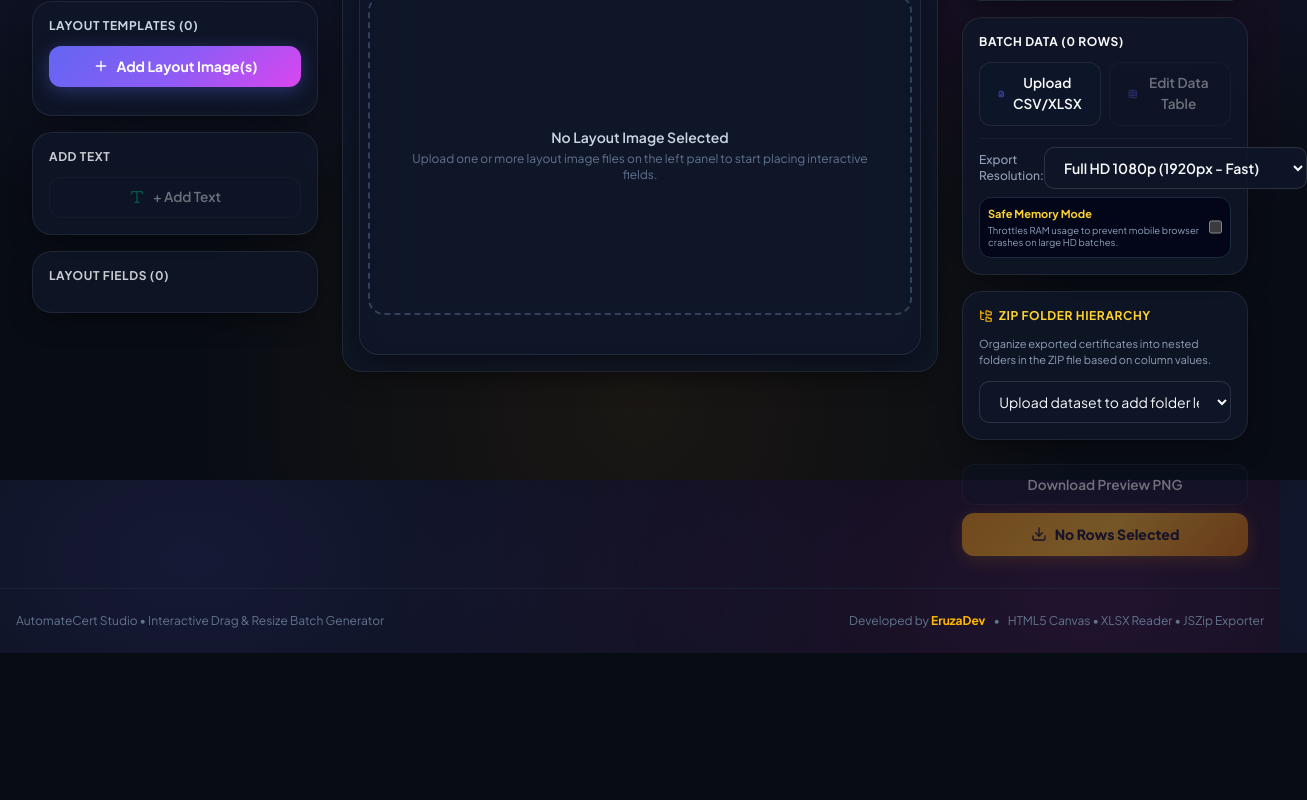
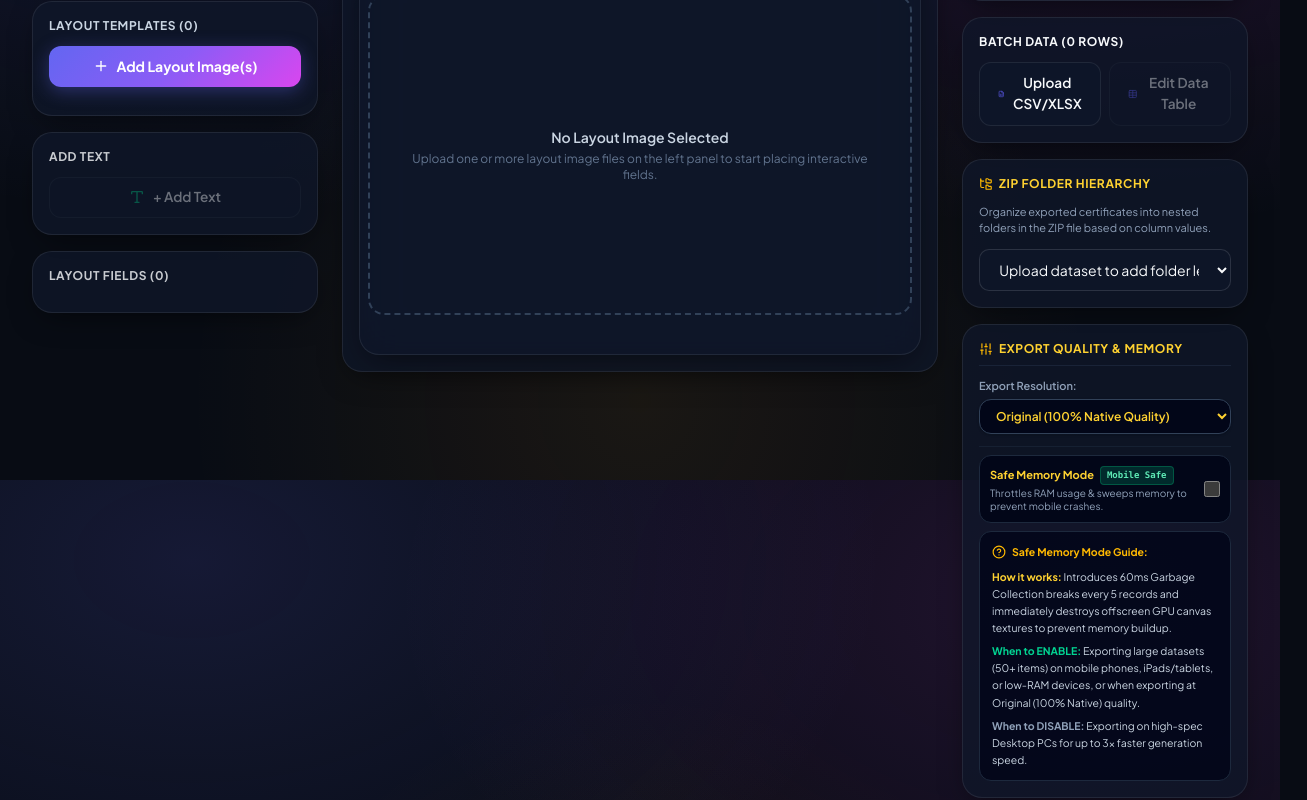
Before and after one commit to EruzaDev/Automate, a React (Vite) app: page / in a window 1280 px wide. Shown: the part 320-1120 px from the top of the page, 1307 px wide, since content can reach past the window. Before the commit the page ends 973 px from the top, so only its background shows below. Built offline with nearby package versions, Linux system fonts and the light colour scheme; a web font is replaced by a local one.

Commit message:
Optimized extraction and qol for zipping

```diff
--- a/src/components/InteractiveStudio/LayoutStudio.jsx
+++ b/src/components/InteractiveStudio/LayoutStudio.jsx
@@ -1,5 +1,5 @@
 import React, { useState, useRef } from 'react';
-import { Layout, Plus, Trash2, FileSpreadsheet, Download, Type, QrCode, Sliders, ArrowUp, ArrowDown, FolderPlus, FolderTree, Bold, Italic, Strikethrough, Underline, MessageSquare, Search, Table, Eye, CheckCircle, Loader2, CheckSquare, Square } from 'lucide-react';
+import { Layout, Plus, Trash2, FileSpreadsheet, Download, Type, QrCode, Sliders, ArrowUp, ArrowDown, FolderPlus, FolderTree, Bold, Italic, Strikethrough, Underline, MessageSquare, Search, Table, Eye, CheckCircle, Loader2, CheckSquare, Square, HelpCircle, ShieldAlert, ShieldCheck } from 'lucide-react';
 import * as XLSX from 'xlsx';
 import InteractiveStage from './InteractiveStage';
 import CSVDataEditorModal from '../Shared/CSVDataEditorModal';
@@ -15,8 +15,9 @@ export default function LayoutStudio({ onStartExport, setExportStatus, onProgres
   // Folder Hierarchy Sort State
   const [folderSortColumns, setFolderSortColumns] = useState([]);
   const [folderStructureMode, setFolderStructureMode] = useState('combined'); // 'combined' | 'nested'
-  const [exportResolution, setExportResolution] = useState(1920); // Default 1920px (Full HD) for fast memory performance
+  const [exportResolution, setExportResolution] = useState(0); // Default 0 = Original (100% Native Resolution of imported certificate)
   const [safeMemoryMode, setSafeMemoryMode] = useState(() => typeof window !== 'undefined' && ('ontouchstart' in window || (navigator.maxTouchPoints && navigator.maxTouchPoints > 0)));
+  const [isLargeBatchModalOpen, setIsLargeBatchModalOpen] = useState(false);
 
   const handleAddFolderSortColumn = (colKey) => {
     if (!colKey || folderSortColumns.includes(colKey)) return;
@@ -455,6 +456,18 @@ export default function LayoutStudio({ onStartExport, setExportStatus, onProgres
 
   const cancelExportRef = useRef(false);
 
+  const handleInitiateBatchZip = () => {
+    if (layouts.length === 0 || rows.length === 0) return;
+    const selectedCount = selectedRowIndices.size > 0 ? selectedRowIndices.size : rows.length;
+
+    // Prompt for Large Batches (>100 items) if Safe Memory Mode is not enabled
+    if (selectedCount >= 100 && !safeMemoryMode) {
+      setIsLargeBatchModalOpen(true);
+      return;
+    }
+    handleGenerateBatchZip();
+  };
+
   // Export Batch ZIP for Selected Rows
   const handleGenerateBatchZip = async () => {
     if (layouts.length === 0 || rows.length === 0) return;
@@ -480,7 +493,7 @@ export default function LayoutStudio({ onStartExport, setExportStatus, onProgres
     setLocalExportStatus(initialStatus);
     if (setExportStatus) setExportStatus(initialStatus);
 
-    const zipBlob = await exportLayoutsToZip({
+    await exportLayoutsToZip({
       rows: selectedRowsToExport,
       layouts,
       layoutColumnKey,
@@ -488,13 +501,33 @@ export default function LayoutStudio({ onStartExport, setExportStatus, onProgres
       folderStructureMode,
       maxDimension: exportResolution,
       safeMemoryMode,
-      onProgress: (current, total) => {
-        const curStatus = { isExporting: true, isFinished: false, progress: current, total, phase: 'rendering', zipPercent: 0 };
+      batchChunkSize: 500, // 500 items per ZIP volume to guarantee low RAM usage
+      onProgress: (current, total, volInfo) => {
+        const curStatus = {
+          isExporting: true,
+          isFinished: false,
+          progress: current,
+          total,
+          phase: 'rendering',
+          zipPercent: 0,
+          currentVolume: volInfo?.currentVolume || 1,
+          totalVolumes: volInfo?.totalVolumes || 1
+        };
         setLocalExportStatus(curStatus);
         if (setExportStatus) setExportStatus(curStatus);
       },
-      onZipProgress: (percent) => {
-        const packingStatus = { isExporting: true, isFinished: false, progress: selectedRowsToExport.length, total: selectedRowsToExport.length, phase: 'packing', zipPercent: percent };
+      onZipProgress: (percent, currentFile, volInfo) => {
+        const packingStatus = {
+          isExporting: true,
+          isFinished: false,
+          progress: selectedRowsToExport.length,
+          total: selectedRowsToExport.length,
+          phase: 'packing',
+          zipPercent: percent,
+          currentZipFile: currentFile,
+          currentVolume: volInfo?.currentVolume || 1,
+          totalVolumes: volInfo?.totalVolumes || 1
+        };
         setLocalExportStatus(packingStatus);
         if (setExportStatus) setExportStatus(packingStatus);
       },
@@ -508,20 +541,13 @@ export default function LayoutStudio({ onStartExport, setExportStatus, onProgres
       return;
     }
 
-    const blobUrl = URL.createObjectURL(zipBlob);
-    const link = document.createElement('a');
-    link.href = blobUrl;
-    link.download = 'Certificates_Batch_Export.zip';
-    document.body.appendChild(link);
-    link.click();
-    document.body.removeChild(link);
-
-    // Instantly clean up memory allocated for generated photos & zip blob
-    setTimeout(() => {
-      URL.revokeObjectURL(blobUrl);
-    }, 1000);
-
-    const finalStatus = { isExporting: false, isFinished: true, progress: selectedRowsToExport.length, total: selectedRowsToExport.length };
+    const finalStatus = {
+      isExporting: false,
+      isFinished: true,
+      progress: selectedRowsToExport.length,
+      total: selectedRowsToExport.length,
+      phase: 'complete'
+    };
     setLocalExportStatus(finalStatus);
     if (setExportStatus) setExportStatus(finalStatus);
   };
@@ -1389,38 +1415,6 @@ export default function LayoutStudio({ onStartExport, setExportStatus, onProgres
             {dataFileName && (
               <span className="text-[10px] text-slate-400 block truncate">{dataFileName}</span>
             )}
-
-            {/* Export Resolution / Quality Picker */}
-            <div className="space-y-2 pt-2 border-t border-slate-800/60">
-              <div className="flex items-center justify-between text-xs">
-                <span className="text-slate-400 font-medium">Export Resolution:</span>
-                <select
-                  value={exportResolution}
-                  onChange={(e) => setExportResolution(Number(e.target.value))}
-                  className="select-dark text-xs py-1 px-2 border-slate-700 bg-slate-950 font-semibold text-amber-300"
-                >
-                  <option value={2560}>Ultra 2.5K (2560px)</option>
-                  <option value={1920}>Full HD 1080p (1920px - Fast)</option>
-                  <option value={1280}>Compact (1280px - Super Fast)</option>
-                </select>
-              </div>
-
-              {/* Safe Memory Mode (Prevents Mobile Crashes) */}
-              <label className="flex items-center justify-between p-2 rounded-xl bg-slate-950 border border-slate-800 cursor-pointer hover:border-slate-700 transition-colors">
-                <div className="space-y-0.5 pr-2">
-                  <span className="text-[11px] font-bold text-amber-300 block">Safe Memory Mode</span>
-                  <span className="text-[9.5px] text-slate-400 block leading-tight">
-                    Throttles RAM usage to prevent mobile browser crashes on large HD batches.
-                  </span>
-                </div>
-                <input
-                  type="checkbox"
-                  checked={safeMemoryMode}
-                  onChange={(e) => setSafeMemoryMode(e.target.checked)}
-                  className="w-4 h-4 accent-amber-500 rounded cursor-pointer"
-                />
-              </label>
-            </div>
           </div>
 
           {/* ZIP Folder Hierarchy & Sorting Options */}
@@ -1559,13 +1553,79 @@ export default function LayoutStudio({ onStartExport, setExportStatus, onProgres
             )}
           </div>
 
+          {/* Export Resolution & Performance Settings */}
+          <div className="glass-panel p-4 space-y-3 border-amber-500/30">
+            <div className="flex items-center justify-between border-b border-slate-800/80 pb-2">
+              <h3 className="font-bold text-xs text-amber-300 uppercase tracking-wider flex items-center gap-1.5">
+                <Sliders className="w-3.5 h-3.5 text-amber-400" /> Export Quality & Memory
+              </h3>
+            </div>
+
+            {/* Resolution Dropdown */}
+            <div className="space-y-1">
+              <label className="text-[11px] font-semibold text-slate-400 block">Export Resolution:</label>
+              <select
+                value={exportResolution}
+                onChange={(e) => setExportResolution(Number(e.target.value))}
+                className="w-full text-xs py-2 px-3 font-semibold text-amber-300 bg-slate-950 border border-slate-700 rounded-xl focus:outline-none focus:ring-2 focus:ring-amber-500/40 cursor-pointer shadow-sm"
+              >
+                <option value={0}>Original (100% Native Quality)</option>
+                <option value={2560}>Ultra 2.5K (2560px Max)</option>
+                <option value={1920}>Full HD 1080p (1920px Max)</option>
+                <option value={1280}>Compact (1280px Max - Fast)</option>
+              </select>
+            </div>
+
+            {/* Safe Memory Mode Toggle */}
+            <div className="space-y-2 pt-2 border-t border-slate-800/60">
+              <label className="flex items-center justify-between p-2.5 rounded-xl bg-slate-950 border border-slate-800 cursor-pointer hover:border-slate-700 transition-colors">
+                <div className="space-y-0.5 pr-2">
+                  <div className="flex items-center gap-1.5">
+                    <span className="text-[11px] font-bold text-amber-300">Safe Memory Mode</span>
+                    <span className="text-[9px] font-mono font-bold px-1.5 py-0.5 rounded bg-emerald-500/20 text-emerald-300 border border-emerald-500/30">
+                      Mobile Safe
+                    </span>
+                  </div>
+                  <span className="text-[10px] text-slate-400 block leading-tight">
+                    Throttles RAM usage & sweeps memory to prevent mobile crashes.
+                  </span>
+                </div>
+                <input
+                  type="checkbox"
+                  checked={safeMemoryMode}
+                  onChange={(e) => setSafeMemoryMode(e.target.checked)}
+                  className="w-4 h-4 accent-amber-500 rounded cursor-pointer flex-shrink-0"
+                />
+              </label>
+
+              {/* Detailed Instructions on Safe Mode */}
+              <div className="p-3 rounded-xl bg-slate-950/80 border border-slate-800 space-y-2 text-[10.5px]">
+                <div className="flex items-center gap-1.5 text-amber-400 font-bold">
+                  <HelpCircle className="w-3.5 h-3.5 text-amber-400 flex-shrink-0" />
+                  <span>Safe Memory Mode Guide:</span>
+                </div>
+                <div className="space-y-1.5 text-slate-300 leading-relaxed">
+                  <p>
+                    <strong className="text-amber-300">How it works:</strong> Introduces 60ms Garbage Collection breaks every 5 records and immediately destroys offscreen GPU canvas textures to prevent memory buildup.
+                  </p>
+                  <p>
+                    <strong className="text-emerald-400">When to ENABLE:</strong> Exporting large datasets (50+ items) on mobile phones, iPads/tablets, or low-RAM devices, or when exporting at Original (100% Native) quality.
+                  </p>
+                  <p>
+                    <strong className="text-slate-400">When to DISABLE:</strong> Exporting on high-spec Desktop PCs for up to 3x faster generation speed.
+                  </p>
+                </div>
+              </div>
+            </div>
+          </div>
+
           {/* Actions at the bottom */}
           <div className="space-y-2 pt-2">
             <button onClick={handleDownloadSinglePreview} disabled={!currentLayout} className="btn-secondary text-xs w-full justify-center disabled:opacity-40">
               Download Preview PNG
             </button>
             <button
-              onClick={handleGenerateBatchZip}
+              onClick={handleInitiateBatchZip}
               disabled={layouts.length === 0 || rows.length === 0 || selectedRowIndices.size === 0 || localExportStatus.isExporting}
               className="btn-gold text-sm w-full py-3 justify-center shadow-lg shadow-amber-500/20 disabled:opacity-40 font-bold flex items-center gap-2"
             >
@@ -1589,6 +1649,63 @@ export default function LayoutStudio({ onStartExport, setExportStatus, onProgres
         </div>
       </div>
 
+      {/* Large Batch Safe Mode Advisory Modal */}
+      {isLargeBatchModalOpen && (
+        <div className="fixed inset-0 z-50 flex items-center justify-center p-4 bg-slate-950/80 backdrop-blur-md animate-fade-in">
+          <div className="bg-slate-900 border border-amber-500/40 w-full max-w-md rounded-2xl shadow-2xl overflow-hidden p-6 space-y-4">
+            <div className="flex items-center gap-3 text-amber-400">
+              <div className="p-3 rounded-xl bg-amber-500/20 border border-amber-500/30">
+                <ShieldAlert className="w-6 h-6 text-amber-400" />
+              </div>
+              <div>
+                <h3 className="text-base font-bold text-white">Large Batch Optimization Advisory</h3>
+                <p className="text-xs text-amber-300 font-medium">
+                  {(selectedRowIndices.size || rows.length).toLocaleString()} Certificates Selected
+                </p>
+              </div>
+            </div>
+
+            <p className="text-xs text-slate-300 leading-relaxed">
+              You are processing a large batch of <strong>{(selectedRowIndices.size || rows.length).toLocaleString()} certificates</strong>.
+              Enabling <strong>Safe Memory Mode</strong> is recommended for batches over 100 items to prevent browser memory exhaustion and ensure 100% stable ZIP generation.
+            </p>
+
+            <div className="p-3 rounded-xl bg-slate-950 border border-slate-800 space-y-1.5 text-[11px]">
+              <div className="flex items-center justify-between text-amber-300 font-bold">
+                <span>Recommended Setup:</span>
+              </div>
+              <ul className="list-disc list-inside text-slate-400 space-y-1">
+                <li><strong>Safe Memory Mode:</strong> Enabled (Prevents memory leaks & crashes)</li>
+                <li><strong>ZIP Streaming:</strong> Fast STORE Mode Enabled</li>
+              </ul>
+            </div>
+
+            <div className="grid grid-cols-1 sm:grid-cols-2 gap-2 pt-2">
+              <button
+                onClick={() => {
+                  setSafeMemoryMode(true);
+                  setIsLargeBatchModalOpen(false);
+                  setTimeout(() => handleGenerateBatchZip(), 50);
+                }}
+                className="btn-gold text-xs py-2.5 justify-center font-bold flex items-center gap-1.5 shadow-md shadow-amber-500/20"
+              >
+                <ShieldCheck className="w-4 h-4 text-slate-950" />
+                <span>Enable Safe & Start</span>
+              </button>
+              <button
+                onClick={() => {
+                  setIsLargeBatchModalOpen(false);
+                  setTimeout(() => handleGenerateBatchZip(), 50);
+                }}
+                className="btn-secondary text-xs py-2.5 justify-center text-slate-300 hover:text-white"
+              >
+                Proceed Fast
+              </button>
+            </div>
+          </div>
+        </div>
+      )}
+
       {/* Batch Generation Progress & Loading Modal */}
       {(localExportStatus.isExporting || localExportStatus.isFinished) && (
         <div className="fixed inset-0 z-50 flex items-center justify-center p-4 bg-slate-950/80 backdrop-blur-md animate-fade-in">
@@ -1602,14 +1719,29 @@ export default function LayoutStudio({ onStartExport, setExportStatus, onProgres
                 </div>
 
                 <div className="space-y-1">
+                  {localExportStatus.totalVolumes > 1 && (
+                    <div className="inline-flex items-center gap-1.5 px-2.5 py-1 rounded-full bg-amber-500/20 text-amber-300 border border-amber-500/30 text-[10px] font-mono font-bold mb-1">
+                      <span>ZIP Volume {localExportStatus.currentVolume || 1} of {localExportStatus.totalVolumes}</span>
+                    </div>
+                  )}
+
                   <h3 className="text-lg font-bold text-white">
-                    {localExportStatus.phase === 'packing' ? 'Packing ZIP Archive...' : 'Generating Batch Certificates'}
+                    {localExportStatus.phase === 'packing'
+                      ? (localExportStatus.totalVolumes > 1 ? `Packing Volume ${localExportStatus.currentVolume} of ${localExportStatus.totalVolumes}...` : 'Packing ZIP Archive...')
+                      : 'Generating Batch Certificates'}
                   </h3>
                   <p className="text-xs text-slate-400 font-mono">
                     {localExportStatus.phase === 'packing'
                       ? `Compressing & packaging ZIP file (${localExportStatus.zipPercent || 0}%)...`
                       : `Rendering certificate ${localExportStatus.progress} of ${localExportStatus.total}...`}
                   </p>
+
+                  {/* Live File Packing Ticker */}
+                  {localExportStatus.phase === 'packing' && localExportStatus.currentZipFile && (
+                    <div className="mt-2 p-2 rounded-xl bg-slate-950 border border-slate-800 text-[11px] font-mono text-amber-300 truncate shadow-inner">
+                      📦 Packing: {localExportStatus.currentZipFile}
+                    </div>
+                  )}
                 </div>
 
                 {/* Progress Bar & Percentage */}
--- a/src/utils/zipExporter.js
+++ b/src/utils/zipExporter.js
@@ -46,7 +46,7 @@ export async function exportBatchToZip({
   let targetHeight = height;
   let scaleRatio = 1.0;
 
-  if (maxDimension && (width > maxDimension || height > maxDimension)) {
+  if (maxDimension && maxDimension > 0 && (width > maxDimension || height > maxDimension)) {
     scaleRatio = maxDimension / Math.max(width, height);
     targetWidth = Math.round(width * scaleRatio);
     targetHeight = Math.round(height * scaleRatio);
@@ -172,7 +172,7 @@ export async function exportBatchToZip({
     },
     (metadata) => {
       if (onZipProgress) {
-        onZipProgress(Math.round(metadata.percent));
+        onZipProgress(Math.round(metadata.percent), metadata.currentFile || '');
       }
     }
   );
```
Also changed, not shown: src/components/Shared/BatchProgressBar.jsx (+6 -1 lines), src/utils/batchRenderer.js (+44 -9 lines).
